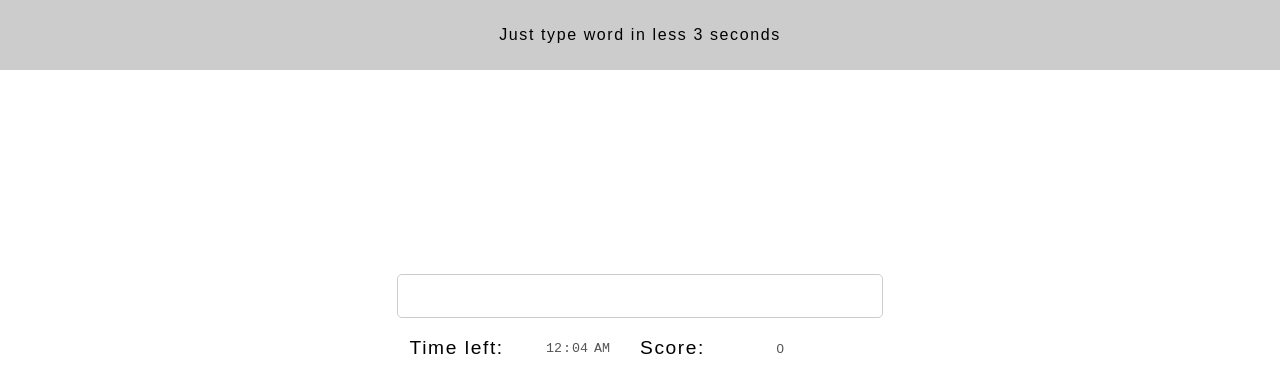
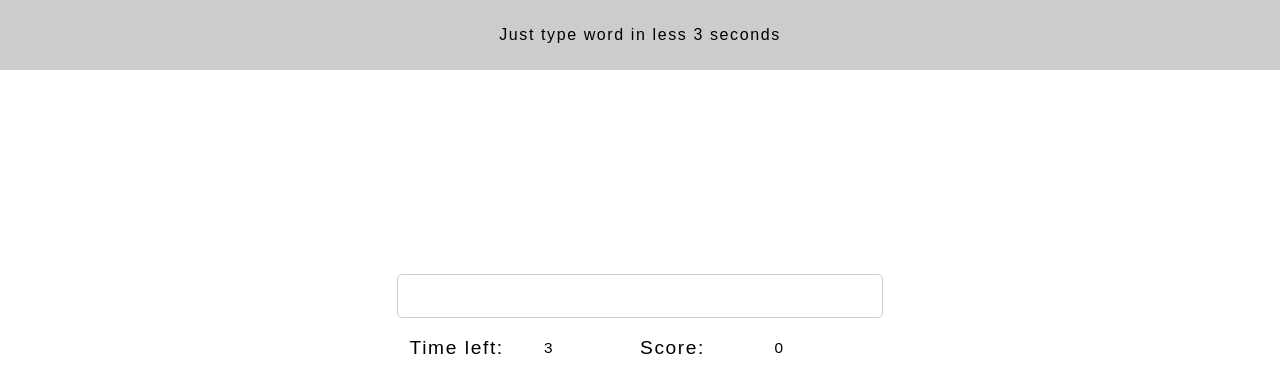
Before and after one commit to luan0ap/word-fast, a React (Create React App) app: page / in a window 1280 px wide. Shown: the top 392 px of the page. Built offline with nearby package versions, Linux system fonts and the light colour scheme; no server answers.

Commit message:
remove input time and score, create timer function

```diff
--- a/src/App.jsx
+++ b/src/App.jsx
@@ -6,25 +6,36 @@ import Header from './components/Header'
 import './style.css'
 
 class App extends Component {
-  constructor () {
+  constructor() {
     super()
     this.state = {
       words: [],
-      current: '',
+      randomWord: '',
       time: 3,
       score: 0
     }
+
+    this.$inputTimer = React.createRef()
   }
 
-  componentDidMount () {
+  componentDidMount() {
     getWords().then(({ data }) => this.setState(({ words, current }) => ({
       words: [...data.words],
-      current: randomItem([...data.words])
+      randomWord: randomItem([...data.words])
     })))
   }
 
-  verifyWord = () => {
+  timer = (remaning) => {
+    if (remaning) {
+      this.setState({ time: this.state.time - 1 })
+      setTimeout(this.timer, 1000, remaning - 1)
+    }
+  }
 
+  startChallenge = ({ target }) => {
+    const { randomWord } = this.state
+
+    this.timer(this.state.time)
   }
 
   render() {
@@ -40,18 +51,18 @@ class App extends Component {
         <main className='content-game'>
 
           <section className='inputs-words'>
-            <input type='text' disabled='disabled' className='words' value={this.state.current} />
+            <input type='text' disabled='disabled' className='words' value={this.state.randomWord} />
 
-            <input type='text' className='send' onKeyDown={this.verifyWord} />
+            <input type='text' className='send' onChange={this.startChallenge} />
           </section>
 
           <section className='timer-score'>
 
-            <label htmlFor='timer'>Time left: </label>
-            <input type='time' name='timer' id='timer' className='timer' value='00:04' disabled />
+            <span>Time left: </span>
+            <span className='timer'>{this.state.time}</span>
 
-            <label htmlFor="score">Score: </label>
-            <input type='number' name='score' id='score' value='0' disabled />
+            <span>Score: </span>
+            <span className="score">{this.state.score}</span>
 
           </section>
         </main>
--- a/src/components/Input/index.jsx
+++ /dev/null
@@ -1,5 +0,0 @@
-import React from 'feact'
-
-const Input = () => {}
-
-export default Input
--- a/src/style.css
+++ b/src/style.css
@@ -3,6 +3,12 @@ html, body {
   padding: 0;
   font-family: Arial, Helvetica, sans-serif;
   letter-spacing: 0.1rem;
+}
+
+input {
+  border: none;
+  outline: none;
+  background: transparent;
 }
 
 /*Main content style*/
@@ -31,9 +37,6 @@ html, body {
   font-size: 3em;
   text-align: center;
   color: #4d4d4d;
-  border: none;
-  outline: none;
-  background: transparent;
 }
 
 @media screen and (min-width: 600px) {
@@ -48,7 +51,6 @@ html, body {
   height: 40px;
   width: 100%;
   font-size: 1.5em;
-  outline: none;
   color: #4d4d4d;
   border: 1px solid #ccc;
   border-radius: 5px;
@@ -74,6 +76,7 @@ html, body {
 @media screen and (min-width: 600px) {
   .timer-score {
     justify-content: center;
+    align-items: center;
     grid-gap: 0;
     grid-auto-columns: 7em 5em 7em 5em;
     grid-template-areas: "labelT timer labelS score";
@@ -81,8 +84,9 @@ html, body {
   }
 }
 
-.timer-score > input {
-  border: none;
-  outline: none;
-  background: transparent;
+/*Timer and scrore span style*/
+
+.timer-score > .timer,
+.timer-score > .score {
+  font-size: 0.8em
 }
```
